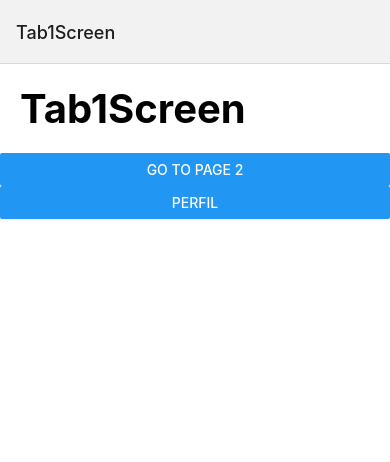
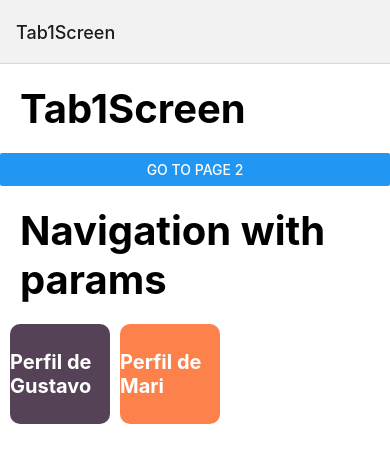
Before and after one commit to gustavvopenna/rn-navigation-basics, a React Native app: screen /Tab1Screen in a window 390 px wide. Shown: the top 462 px of the page. Built offline with nearby package versions, Linux system fonts and the light colour scheme.

Commit message:
Add navigation with params and fix types

```diff
--- a/navigator/StackNavigator.tsx
+++ b/navigator/StackNavigator.tsx
@@ -6,7 +6,17 @@ import { Tab2Screen } from '../screens/Tab2Screen';
 import { Tab3Screen } from '../screens/Tab3Screen';
 import { ProfileScreen } from '../screens/ProfileScreen';
 
-const Stack = createNativeStackNavigator();
+export type StackRoutesParams = {
+  Tab1Screen: undefined
+  Tab2Screen: undefined
+  Tab3Screen: undefined
+  ProfileScreen: {
+    id: number,
+    name: string
+  }
+}
+
+const Stack = createNativeStackNavigator<StackRoutesParams>();
 
 export const StackNavigator = () => {
   return (
--- a/screens/ProfileScreen.tsx
+++ b/screens/ProfileScreen.tsx
@@ -3,19 +3,28 @@ import { NativeStackScreenProps } from '@react-navigation/native-stack'
 import { Text, View } from 'react-native'
 import { styles } from '../theme/globalStyles'
 
-interface Props extends NativeStackScreenProps<any, any>{};
+import { StackRoutesParams } from '../navigator/StackNavigator'
 
-export const ProfileScreen = ({ navigation }: Props) => {
+interface Props extends NativeStackScreenProps<StackRoutesParams, 'ProfileScreen'>{};
+
+export const ProfileScreen = ({ navigation, route }: Props) => {
+  const params = route.params
+
   useEffect(() => {
     navigation.setOptions({
       headerBackTitle: 'Átras',
-      title: 'My profile'
+      title: `${params.name} profile`
     })
   }, [])
 
   return (
     <View>
       <Text style={styles.title}>Profile</Text>
+      <Text>
+        {
+          JSON.stringify(params, null, 3)
+        }
+      </Text>
     </View>
   )
 }
--- a/screens/Tab1Screen.tsx
+++ b/screens/Tab1Screen.tsx
@@ -1,9 +1,11 @@
 import { NativeStackScreenProps } from '@react-navigation/native-stack'
 import React from 'react'
-import { Button, Text, View } from 'react-native'
+import { Button, Text, TouchableOpacity, View } from 'react-native'
 import { styles } from '../theme/globalStyles'
 
-interface Props extends NativeStackScreenProps<any, any>{}
+import { StackRoutesParams } from '../navigator/StackNavigator'
+
+interface Props extends NativeStackScreenProps<StackRoutesParams, 'Tab1Screen'>{}
 
 export const Tab1Screen = ({ navigation }: Props) => {
   return (
@@ -13,10 +15,31 @@ export const Tab1Screen = ({ navigation }: Props) => {
         title='Go to page 2'
         onPress={() => navigation.navigate('Tab2Screen')}
         />
-      <Button
-        title='Perfil'
-        onPress={() => navigation.navigate('ProfileScreen')}
-        />
+      <Text style={styles.title}>Navigation with params</Text>
+      <View style={{ flexDirection: 'row', marginHorizontal: 10 }}>
+        <TouchableOpacity
+          onPress={() => navigation.navigate('ProfileScreen', {
+            id: 1,
+            name: 'Gus'
+          })}
+          style={{
+            ...styles.bigButton,
+            backgroundColor: '#564256'
+          }}>
+          <Text style={styles.bigButtonText}>Perfil de Gustavo</Text>
+        </TouchableOpacity>
+        <TouchableOpacity
+          onPress={() => navigation.navigate('ProfileScreen', {
+            id: 2,
+            name: 'Mari'
+          })}
+          style={{
+            ...styles.bigButton,
+            backgroundColor: '#fc814a'
+          }}>
+          <Text style={styles.bigButtonText}>Perfil de Mari</Text>
+        </TouchableOpacity>
+      </View>
     </View>
   )
 }
--- a/theme/globalStyles.tsx
+++ b/theme/globalStyles.tsx
@@ -5,5 +5,18 @@ export const styles = StyleSheet.create({
     margin: 20,
     fontSize: 40,
     fontWeight: '700'
+  },
+  bigButton: {
+    marginRight: 10,
+    width: 100,
+    height: 100,
+    borderRadius: 10,
+    justifyContent: 'center',
+    alignItems: 'center'
+  },
+  bigButtonText: {
+    color: 'white',
+    fontWeight: 'bold',
+    fontSize: 20
   }
 })
```
